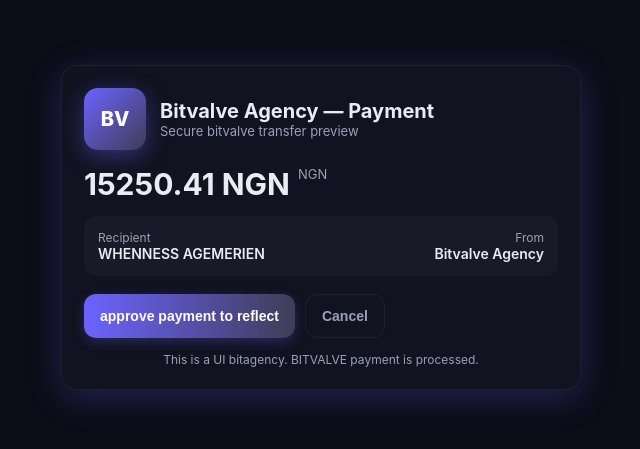
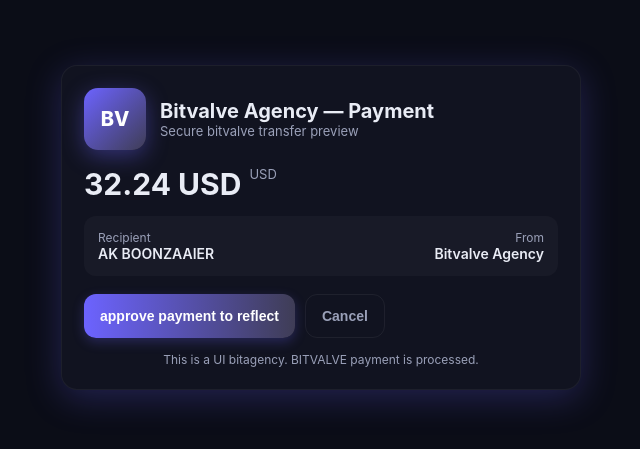
Before and after one commit to kellyotieno872/bitvalvepayy, a website: page puplic/index.html in a window 1280 px wide. Shown: the part 173-622 px from the top of the page, without its empty margins (319-959 px from the left). Drawn offline with Linux system fonts and the light colour scheme.

Commit message:
Update index.html

```diff
--- a/puplic/index.html
+++ b/puplic/index.html
@@ -220,14 +220,14 @@
             </div>
 
             <div class="amount">
-                <div class="rupee">15250.41 NGN</div>
-                <div class="small-muted">NGN</div>
+                <div class="rupee">32.24 USD</div>
+                <div class="small-muted">USD</div>
             </div>
 
             <div class="details">
                 <div>
                     <div class="detail-label">Recipient </div>
-                    <div class="detail-value">WHENNESS AGEMERIEN</div>
+                    <div class="detail-value">AK BOONZAAIER</div>
                 </div>
 
                 <div style="text-align:right">
@@ -250,11 +250,11 @@
                 <div style="font-weight:700;margin-bottom:5px">Payment receipt</div>
                 <div class="row">
                     <div class="muted">Amount</div>
-                    <div>15250.41 NGN</div>
+                    <div>32.24 USD</div>
                 </div>
                 <div class="row">
                     <div class="muted">Payee</div>
-                    <div>WHENNESS AGEMERIEN</div>
+                    <div>AK BOONZAAIER</div>
                 </div>
                 <div class="row">
                     <div class="muted">Payer</div>
```
